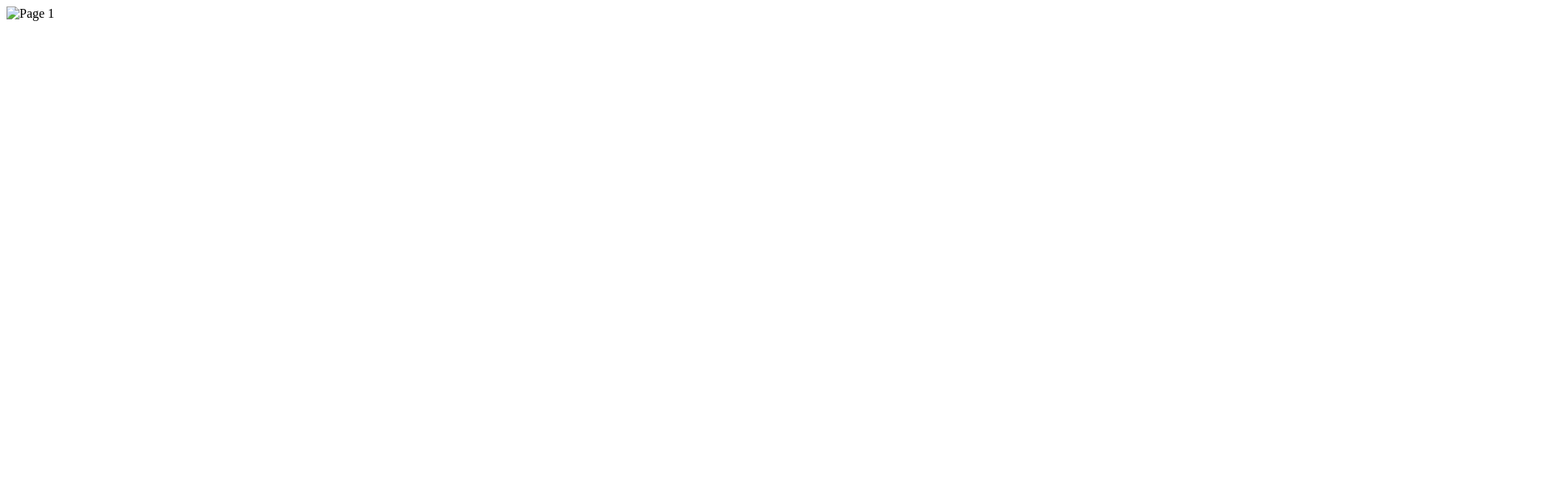
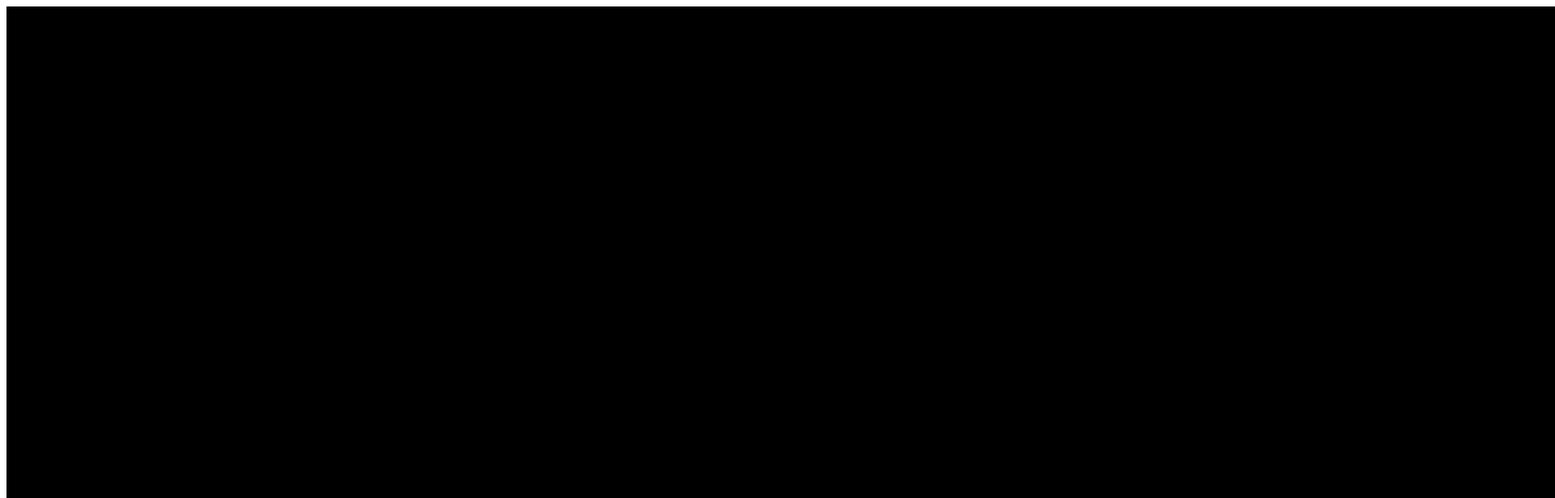
Before and after one commit to themonadmemory/Monad, a plain HTML site: page index.html in a window 1280 px wide. Shown: the top 616 px of the page at 81% size, 1920 px wide, since content can reach past the window. Drawn offline with Linux system fonts and the light colour scheme.

Commit message:
Update index.html

```diff
--- a/index.html
+++ b/index.html
@@ -32,7 +32,38 @@
     <script>
         const presentationContainer = document.getElementById('presentation-container');
         const instructionBox = document.getElementById('instruction-box');
-        const images = ['page1.jpg', 'page2.jpg', 'page3.jpg'];  // Replace with your image names
+        const images = ['TEST_page-0001.jpg',
+                        'TEST_page-0002.jpg',
+                        'TEST_page-0003.jpg',
+                        'TEST_page-0004.jpg',
+                        'TEST_page-0005.jpg',
+                         'TEST_page-0006.jpg',
+                        'TEST_page-0007.jpg',
+                        'TEST_page-0008.jpg',
+                        'TEST_page-0009.jpg',
+                         'TEST_page-0010.jpg',
+                        'TEST_page-0011.jpg',
+                        'TEST_page-0012.jpg',
+                        'TEST_page-0013.jpg',
+                         'TEST_page-0014.jpg',
+                        'TEST_page-0015.jpg',
+                        'TEST_page-0016.jpg',
+                        'TEST_page-0017.jpg',
+                         'TEST_page-0018.jpg',
+                        'TEST_page-0019.jpg',
+                        'TEST_page-0020.jpg',
+                        'TEST_page-0021.jpg',
+                         'TEST_page-0022.jpg',
+                        'TEST_page-0023.jpg',
+                        'TEST_page-0024.jpg',
+                        'TEST_page-0025.jpg',
+                         'TEST_page-0026.jpg',
+                        'TEST_page-0027.jpg',
+                        'TEST_page-0028.jpg',
+                        'TEST_page-0029.jpg',
+                         'TEST_page-0030.jpg',
+                        'TEST_page-0031.jpg',
+                        'TEST_page-0032.jpg'];  // Replace with your image names
         let currentPage = 0;
 
         function showPage(pageIndex) {
```
